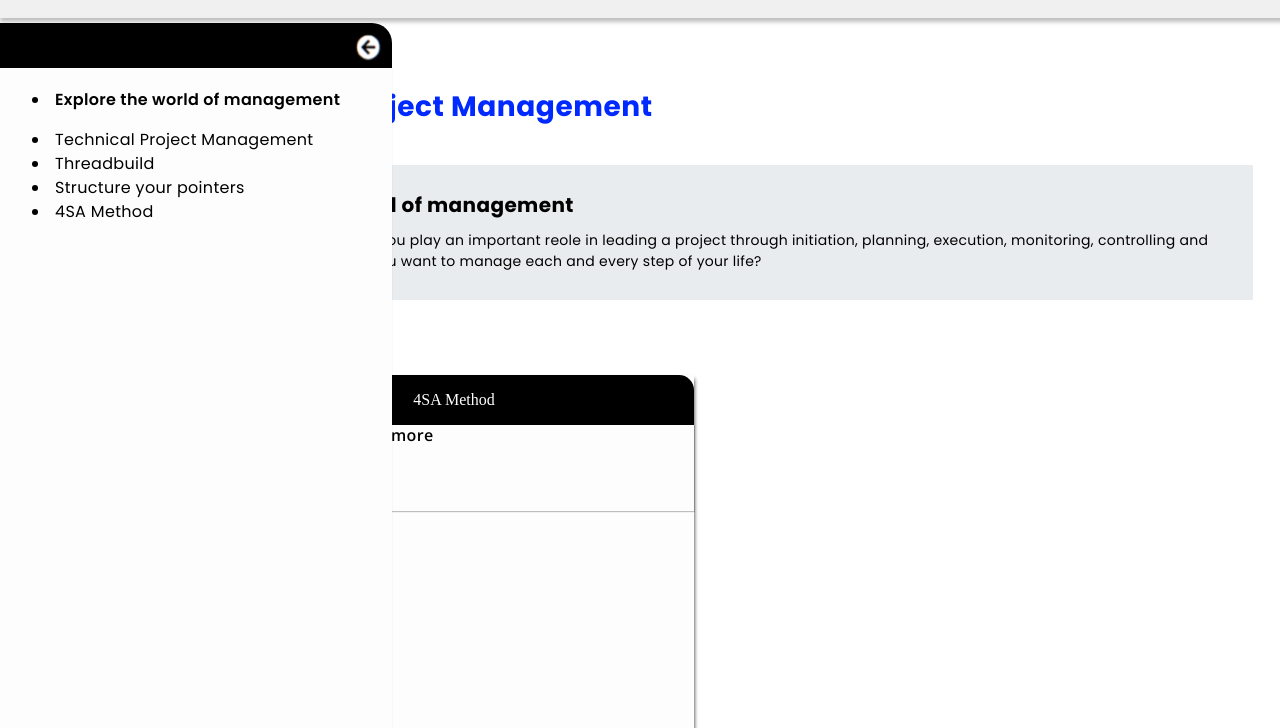
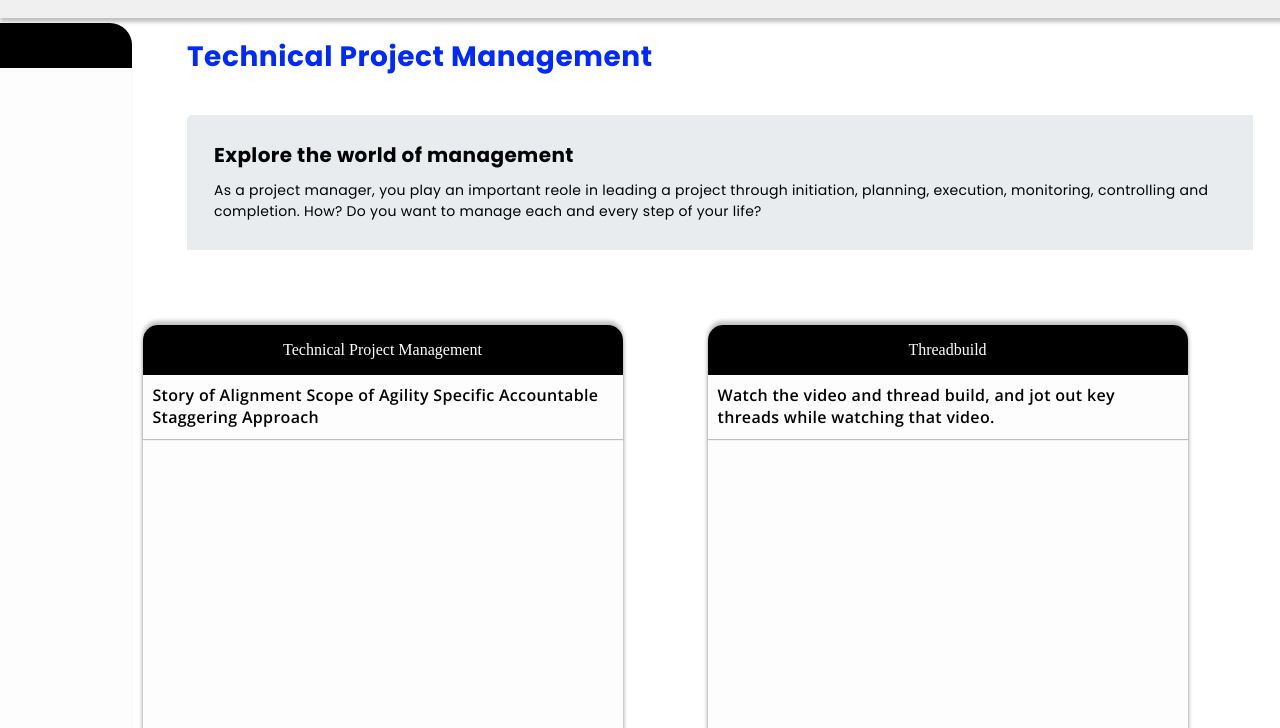
Before and after one commit to Rajankumar001/Deep_Thought_assignment, a plain HTML site: page index.html in a window 1280 px wide. Shown: the part 72-800 px from the top of the page. Drawn offline with nearby package versions, Linux system fonts and the light colour scheme.

Commit message:
all functinality working fine

```diff
--- a/index.css
+++ b/index.css
@@ -4,8 +4,8 @@
     box-sizing: border-box;
 }
 body{
-    height: 100%;
-    width: 100vw;
+    /* height: 100vh;
+    width: 100vw; */
     position: relative;
 }
 /* H--E--A--D--R S--E--C--T--I--O--N */
@@ -334,10 +334,12 @@ text-align: left;
 color: #000000;
 }
 /* C--A--R--D  <-----||||||||||||--->C--O--N--T--A--I--N--E--R */
-#card-container{
+/* #card-container{
     display: flex;
     flex-wrap: wrap;
     gap: 20px;
+    padding: 20px;
+    justify-content: space-around;
 
 }
 .main-card-container{
@@ -388,7 +390,59 @@ line-height: 21.79px;
 letter-spacing: 0.02em;
 text-align: left;
 
+} */
+#card-container {
+    display: flex;
+    flex-wrap: wrap;
+    /* gap: 10px; */
+    margin-top: 307px;
+    padding-left: 100px;
+    padding-right: 50px;
+    justify-content: space-around;
 }
+
+.main-card-container {
+    display: flex;
+    flex-direction: column;
+    width: 480px;
+    height: 580px;
+    /* margin-top: 307px; */
+    gap: 0px;
+    border-radius: 15px 15px 0px 0px;
+    background: #FDFDFD;
+    box-shadow: 0px -4px 4px 0px #00000040, 0px 4px 4px 0px #00000040;
+    margin-bottom: 20px; /* Add margin to prevent overlap */
+}
+
+.card-title {
+    display: flex;
+    justify-content: center;
+    align-items: center;
+    width: 100%; /* Set to 100% to fill the card width */
+    height: 50px;
+    background: #000000;
+    color: white;
+    border-radius: 15px 15px 0px 0px;
+}
+
+.card-description {
+    width: 100%; /* Set to 100% to fill the card width */
+    height: auto; /* Allow height to adjust based on content */
+    background: #FDFDFD;
+    box-shadow: 0px 1px 1px 0px #00000040;
+    padding: 10px; /* Add padding for better spacing */
+}
+
+.card-description p {
+    font-family: 'Open Sans', sans-serif;
+    font-size: 16px;
+    font-weight: 600;
+    line-height: 21.79px;
+    letter-spacing: 0.02em;
+    text-align: left;
+    margin: 0; /* Remove default margin */
+}
+
 /* right-side-bar */
 .right-side-bar{
 display: flex;
--- a/index.html
+++ b/index.html
@@ -94,7 +94,7 @@
           As a project manager, you play an important reole in leading a project through initiation, planning, execution, monitoring, controlling and completion. How? Do you want to manage each and every step of your life?
          </div>
 
-         <div id="card-container">
+         <div id="card-container" class="card-container">
         <!-- <div class="main-card-container" >
         <div class="card-title">
           <p id="card-heading-tile"></p>
@@ -103,7 +103,7 @@
           <p id="card-description-detail"></p>
         </div>
         <div class="card-content"></div>
-    </div>  -->
+    </div>-->
   </div>
   </div>
   <div class="right-side-bar">
--- a/script.js
+++ b/script.js
@@ -6,14 +6,15 @@ document.addEventListener('DOMContentLoaded', () => {
     const majorSidebar = document.querySelector('.left-side-bar-major');
     const minorSidebar = document.querySelector('.left-side-bar-minor');
 
+    minorSidebar.style.display = 'block';
+    majorSidebar.style.display = 'none';
+    rightArrow.addEventListener('click', () => {
+        minorSidebar.style.display = 'none';
+        majorSidebar.style.display = 'block';
+    });
     leftArrow.addEventListener('click', () => {
         majorSidebar.style.display = 'none';
-        minorSidebar.style.display = 'flex';
-    });
-
-    rightArrow.addEventListener('click', () => {
-        minorSidebar.style.display = 'none';
-        majorSidebar.style.display = 'flex';
+        minorSidebar.style.display = 'block';
     });
 });
 
@@ -23,37 +24,35 @@ document.addEventListener('DOMContentLoaded', () => {
         .then(response => response.json())
         .then(data => {
             const cardContainer = document.getElementById('card-container');
+
             data.forEach(item => {
                 item.tasks.forEach(task => {
                     task.assets.forEach(asset => {
+                        // Create the main card container
+                        const mainCardContainer = document.createElement('div');
+                        mainCardContainer.classList.add('main-card-container');
 
-                        const card = document.createElement('div');
-                        card.classList.add('main-card-container');
-
-                        // Card title
                         const cardTitle = document.createElement('div');
                         cardTitle.classList.add('card-title');
-                        const cardTitleText = document.createElement('p');
-                        cardTitleText.textContent = asset.asset_title;
-                        cardTitle.appendChild(cardTitleText);
+                        const cardTitleParagraph = document.createElement('p');
+                        cardTitleParagraph.textContent = asset.asset_title;
+                        cardTitle.appendChild(cardTitleParagraph);
 
-                        // Card description
+
                         const cardDescription = document.createElement('div');
                         cardDescription.classList.add('card-description');
-                        const cardDescriptionText = document.createElement('p');
-                        cardDescriptionText.textContent = asset.asset_description;
-                        cardDescription.appendChild(cardDescriptionText);
+                        const cardDescriptionParagraph = document.createElement('p');
+                        cardDescriptionParagraph.textContent = asset.asset_description;
+                        cardDescription.appendChild(cardDescriptionParagraph);
 
-                        // Append title and description to card
-                        card.appendChild(cardTitle);
-                        card.appendChild(cardDescription);
 
-                        // Append card to main container
-                        cardContainer.appendChild(card);
+                        mainCardContainer.appendChild(cardTitle);
+                        mainCardContainer.appendChild(cardDescription);
+
+                        cardContainer.appendChild(mainCardContainer);
                     });
                 });
             });
         })
         .catch(error => console.error('Error fetching JSON:', error));
 });
-``
```
